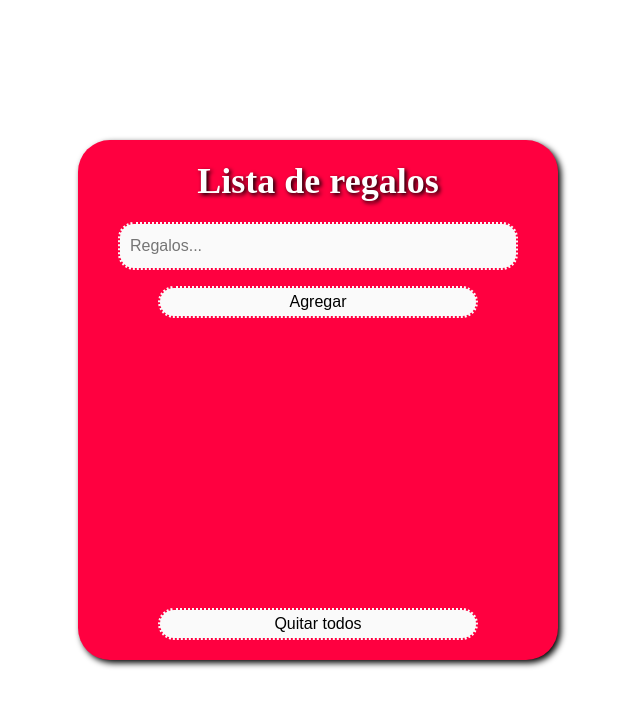
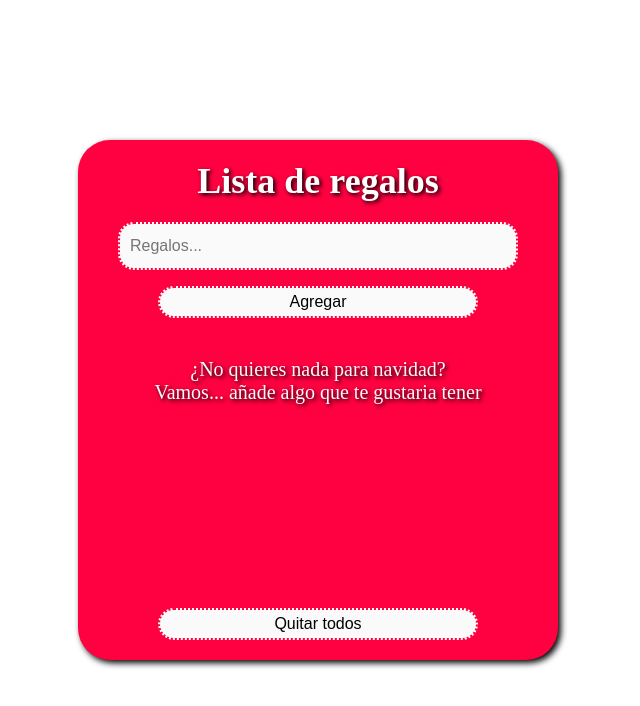
Before and after one commit to ferutizi/adviency-2022, a React (Create React App) app: page / in a window 1280 px wide. Shown: the top 706 px of the page, without its empty margins (322-962 px from the left). Built offline with nearby package versions, Linux system fonts and the light colour scheme.

Commit message:
Día 6: Mostrando mensaje si no hay ningun regalo en la lista

```diff
--- a/src/App.js
+++ b/src/App.js
@@ -44,7 +44,7 @@ function App() {
               <button type="submit" className="regalos__button">Agregar</button>
           </form>
           <div className="regalos__list--container">
-            {
+            { regalos != "" ?
               regalos.map(item =>
               <div key={item.id} className="regalos__item--container">
                 <p className="regalos__item">{item.name}</p>
@@ -55,6 +55,8 @@ function App() {
                   >Quitar
                 </button>
               </div>)
+              : <p className='regalos__item--vacio'>¿No quieres nada para navidad?
+              <br></br> Vamos... añade algo que te gustaria tener</p>
             }
           </div>
         </div>
```
